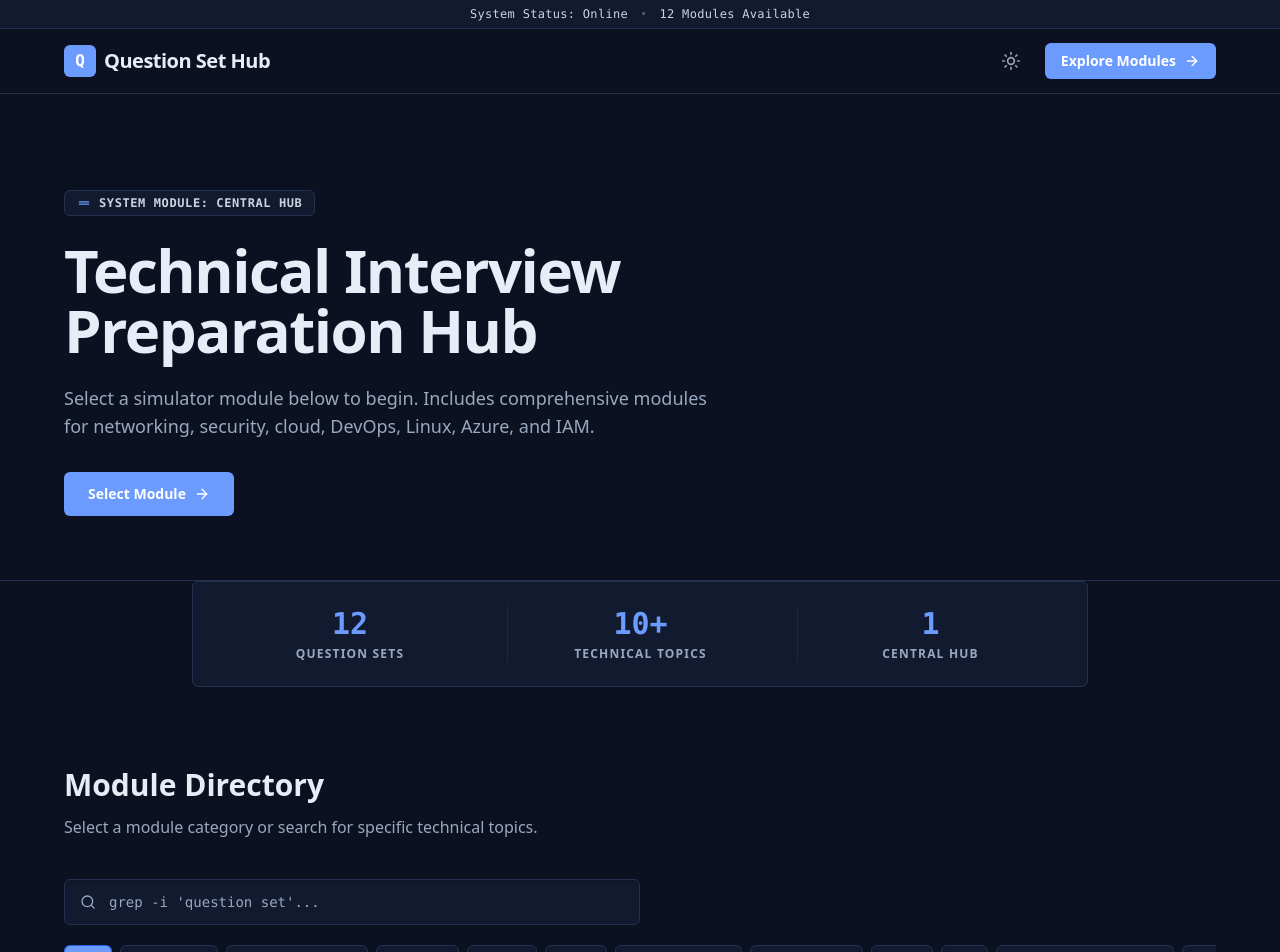
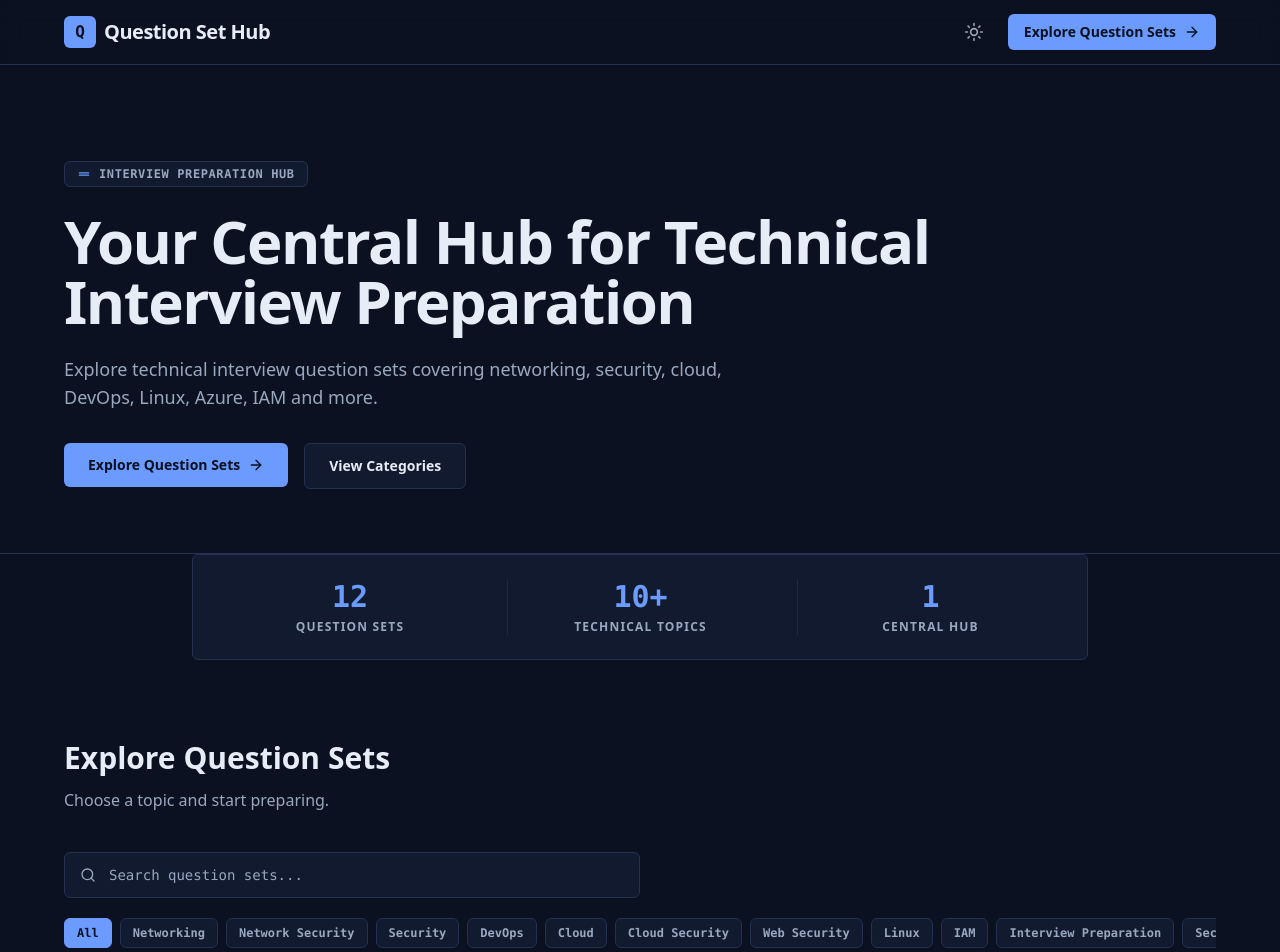
Before and after one commit to Nirmalakhadka18/Question_Set_Hub, a React (Vite) app: page / in a window 1280 px wide. Shown: the top 952 px of the page. Built offline with nearby package versions, Linux system fonts and the light colour scheme.

Commit message:
Match Question Set Hub theme with NH Prep

```diff
--- a/src/App.tsx
+++ b/src/App.tsx
@@ -26,12 +26,7 @@
   }, [searchQuery, selectedCategory]);
 
   return (
-    <div className="min-h-screen bg-[var(--bg)] dark:bg-[var(--bg)] font-sans text-[var(--fg)] dark:text-[var(--fg)] selection:bg-[var(--accent)]/30 selection:text-blue-200 overflow-x-hidden">
-      <div className="bg-[var(--surface)] text-slate-300 py-1.5 px-4 text-[11px] sm:text-xs font-mono font-medium tracking-wide text-center flex flex-wrap items-center justify-center gap-x-3 gap-y-1.5 w-full border-b border-[var(--border)]">
-        <span>System Status: Online</span>
-        <span className="text-slate-600 hidden sm:inline">•</span>
-        <span className="hidden sm:inline">12 Modules Available</span>
-      </div>
+    <div className="min-h-screen bg-[var(--bg)] font-sans text-[var(--fg)] selection:bg-[var(--accent)]/30 selection:text-[var(--accent)] overflow-x-hidden">
       <Header />
 
       <main>
@@ -41,8 +36,8 @@
         <section id="question-sets" className="pt-12 md:pt-16 pb-16">
           <div className="mx-auto max-w-7xl px-4 md:px-8 xl:px-16">
             <div className="mb-10 text-left max-w-2xl">
-              <h2 className="text-2xl font-bold text-[var(--fg)] dark:text-[var(--fg)] sm:text-3xl">Module Directory</h2>
-              <p className="mt-3 text-base text-slate-600 dark:text-[var(--fg-muted)]">Select a module category or search for specific technical topics.</p>
+              <h2 className="text-2xl font-bold text-[var(--fg)] sm:text-3xl">Explore Question Sets</h2>
+              <p className="mt-3 text-base text-[var(--fg-muted)]">Choose a topic and start preparing.</p>
             </div>
 
             <div className="mb-10 flex flex-col items-start gap-5 w-full">
@@ -63,22 +58,22 @@
                 ))}
               </div>
             ) : (
-              <div className="flex flex-col items-center justify-center py-20 text-center rounded-lg border border-[var(--border)] dark:border-[var(--border)] bg-[var(--surface)] dark:bg-[var(--surface)]">
-                <div className="flex h-16 w-16 items-center justify-center rounded-md bg-slate-100 dark:bg-[var(--surface-2)] mb-4">
-                  <svg className="h-8 w-8 text-[var(--fg-muted)] dark:text-[var(--fg-muted)]" fill="none" viewBox="0 0 24 24" stroke="currentColor">
+              <div className="flex flex-col items-center justify-center py-20 text-center rounded-lg border border-[var(--border)] bg-[var(--surface)]">
+                <div className="flex h-16 w-16 items-center justify-center rounded-md bg-[var(--surface-2)] mb-4">
+                  <svg className="h-8 w-8 text-[var(--fg-muted)]" fill="none" viewBox="0 0 24 24" stroke="currentColor">
                     <path strokeLinecap="round" strokeLinejoin="round" strokeWidth={1.5} d="M21 21l-6-6m2-5a7 7 0 11-14 0 7 7 0 0114 0z" />
                   </svg>
                 </div>
-                <h3 className="text-lg font-bold text-[var(--fg)] dark:text-[var(--fg)]">No modules found</h3>
-                <p className="mt-2 text-sm text-[var(--fg-muted)] dark:text-[var(--fg-muted)] max-w-md mx-auto">
-                  No modules match your current filter criteria.
+                <h3 className="text-lg font-bold text-[var(--fg)]">No question sets found</h3>
+                <p className="mt-2 text-sm text-[var(--fg-muted)] max-w-md mx-auto">
+                  No question sets match your current filter criteria.
                 </p>
                 <button
                   onClick={() => {
                     setSearchQuery('');
                     setSelectedCategory('All');
                   }}
-                  className="mt-6 rounded-md bg-[var(--surface-2)] px-5 py-2 text-sm font-semibold text-white shadow-sm hover:bg-slate-700 focus:outline-none focus:ring-2 focus:ring-slate-500 focus:ring-offset-2 dark:focus:ring-offset-slate-950 transition-colors"
+                  className="mt-6 rounded-md bg-[var(--surface-2)] px-5 py-2 text-sm font-semibold text-[var(--fg)] shadow-sm hover:bg-[var(--border)] focus:outline-none focus:ring-2 focus:ring-[var(--accent)] transition-colors"
                 >
                   Clear Filters
                 </button>
--- a/src/components/CategoryFilter.tsx
+++ b/src/components/CategoryFilter.tsx
@@ -14,10 +14,10 @@
               key={category}
               onClick={() => onSelectCategory(category)}
               aria-pressed={selectedCategory === category}
-              className={`rounded-md px-3 py-1.5 text-xs font-mono font-semibold transition-colors border focus-visible:outline-none focus-visible:ring-2 focus-visible:ring-offset-2 focus-visible:ring-blue-500 shadow-sm ${
+              className={`rounded-md px-3 py-1.5 text-xs font-mono font-semibold transition-colors border focus-visible:outline-none focus-visible:ring-2 focus-visible:ring-offset-2 focus-visible:ring-[var(--accent)] shadow-sm ${
                 selectedCategory === category
-                  ? 'bg-[var(--accent)] border-blue-600 text-white shadow-md dark:focus-visible:ring-offset-slate-950'
-                  : 'bg-[var(--surface)] dark:bg-[var(--surface)] border-[var(--border)] dark:border-[var(--border)] text-slate-600 dark:text-[var(--fg-muted)] hover:bg-[var(--bg)] dark:hover:bg-[var(--surface-2)] hover:border-slate-300 dark:hover:border-[var(--border)] hover:text-[var(--fg)] dark:hover:text-slate-200'
+                  ? 'bg-[var(--accent)] border-[var(--accent)] text-[#0b1120] shadow-md focus-visible:ring-offset-[var(--bg)]'
+                  : 'bg-[var(--surface)] border-[var(--border)] text-[var(--fg-muted)] hover:bg-[var(--surface-2)] hover:border-[var(--border)] hover:text-[var(--fg)]'
               }`}
             >
               {category}
--- a/src/components/Header.tsx
+++ b/src/components/Header.tsx
@@ -55,14 +55,14 @@
   const [mobileMenuOpen, setMobileMenuOpen] = useState(false);
 
   return (
-    <header className="sticky top-0 z-50 w-full border-b border-[var(--border)] dark:border-[var(--border)] bg-[var(--bg)] dark:bg-[var(--bg)]/80 backdrop-blur-md shadow-sm transition-colors duration-200">
+    <header className="sticky top-0 z-50 w-full border-b border-[var(--border)] bg-[var(--bg)]/80 backdrop-blur-md shadow-sm transition-colors duration-200">
       <div className="mx-auto flex max-w-7xl items-center justify-between px-4 md:px-8 xl:px-16 h-16">
         <div className="flex items-center gap-8 lg:gap-12">
           <div className="flex items-center gap-2">
-            <div className="flex h-8 w-8 items-center justify-center rounded-md bg-[var(--accent)] text-white font-mono font-bold">
+            <div className="flex h-8 w-8 items-center justify-center rounded-md bg-[var(--accent)] text-[#0b1120] font-mono font-bold">
               Q
             </div>
-            <span className="text-xl font-bold text-[var(--fg)] dark:text-[var(--fg)] tracking-tight">Question Set Hub</span>
+            <span className="text-xl font-bold text-[var(--fg)] tracking-tight">Question Set Hub</span>
           </div>
         </div>
 
@@ -70,9 +70,9 @@
           <ThemeToggle />
           <a
             href="#question-sets"
-            className="group flex items-center gap-2 rounded-md bg-[var(--accent)] px-4 py-2 text-sm font-semibold text-white transition-all hover:bg-[var(--accent)] hover:shadow-md focus-visible:outline-none focus-visible:ring-2 focus-visible:ring-offset-2 focus-visible:ring-blue-500 dark:focus-visible:ring-offset-slate-900"
+            className="group flex items-center gap-2 rounded-md bg-[var(--accent)] px-4 py-2 text-sm font-semibold text-[#0b1120] transition-all hover:bg-blue-400 hover:shadow-md focus-visible:outline-none focus-visible:ring-2 focus-visible:ring-offset-2 focus-visible:ring-[var(--accent)] focus-visible:ring-offset-[var(--bg)]"
           >
-            Explore Modules
+            Explore Question Sets
             <ArrowRightIcon className="h-4 w-4 transition-transform group-hover:translate-x-1" />
           </a>
         </div>
@@ -80,7 +80,7 @@
         <div className="flex items-center gap-2 md:hidden">
           <ThemeToggle />
           <button
-            className="p-2 text-slate-600 dark:text-[var(--fg-muted)] hover:text-[var(--fg)] dark:hover:text-[var(--fg)] rounded-md transition-colors focus-visible:outline-none focus-visible:ring-2 focus-visible:ring-blue-500"
+            className="p-2 text-[var(--fg-muted)] hover:text-[var(--fg)] rounded-md transition-colors focus-visible:outline-none focus-visible:ring-2 focus-visible:ring-[var(--accent)]"
             onClick={() => setMobileMenuOpen(!mobileMenuOpen)}
             aria-label={mobileMenuOpen ? "Close menu" : "Open menu"}
             aria-expanded={mobileMenuOpen}
@@ -92,17 +92,17 @@
 
       {/* Mobile Menu */}
       {mobileMenuOpen && (
-        <div className="md:hidden border-t border-[var(--border)] dark:border-[var(--border)] bg-[var(--bg)] dark:bg-[var(--bg)] p-4 transition-colors duration-200">
+        <div className="md:hidden border-t border-[var(--border)] bg-[var(--bg)] p-4 transition-colors duration-200">
           <nav className="flex flex-col space-y-4">
-            <a href="#" className="text-base font-medium text-[var(--fg)] dark:text-[var(--fg)]" onClick={() => setMobileMenuOpen(false)}>Home</a>
-            <a href="#question-sets" className="text-base font-medium text-slate-600 dark:text-[var(--fg-muted)]" onClick={() => setMobileMenuOpen(false)}>Question Sets</a>
-            <a href="#question-sets" className="text-base font-medium text-slate-600 dark:text-[var(--fg-muted)]" onClick={() => setMobileMenuOpen(false)}>Categories</a>
+            <a href="#" className="text-base font-medium text-[var(--fg)]" onClick={() => setMobileMenuOpen(false)}>Home</a>
+            <a href="#question-sets" className="text-base font-medium text-[var(--fg-muted)] hover:text-[var(--fg)]" onClick={() => setMobileMenuOpen(false)}>Question Sets</a>
+            <a href="#question-sets" className="text-base font-medium text-[var(--fg-muted)] hover:text-[var(--fg)]" onClick={() => setMobileMenuOpen(false)}>Categories</a>
             <a
               href="#question-sets"
-              className="mt-4 flex items-center justify-center gap-2 rounded-md bg-[var(--accent)] px-4 py-3 text-base font-semibold text-white"
+              className="mt-4 flex items-center justify-center gap-2 rounded-md bg-[var(--accent)] px-4 py-3 text-base font-semibold text-[#0b1120]"
               onClick={() => setMobileMenuOpen(false)}
             >
-              Explore Modules
+              Explore Question Sets
               <ArrowRightIcon className="h-4 w-4" />
             </a>
           </nav>
--- a/src/components/Hero.tsx
+++ b/src/components/Hero.tsx
@@ -4,29 +4,35 @@
 
 export default function Hero() {
   return (
-    <section className="relative overflow-hidden bg-[var(--bg)] dark:bg-[var(--bg)] pt-16 md:pt-24 pb-12 md:pb-16 border-b border-[var(--border)] dark:border-[var(--border)]">
+    <section className="relative overflow-hidden bg-[var(--bg)] pt-16 md:pt-24 pb-12 md:pb-16 border-b border-[var(--border)]">
       <div className="mx-auto max-w-7xl px-4 md:px-8 xl:px-16">
 
-        <div className="inline-flex items-center gap-2 rounded-md border border-slate-300 dark:border-[var(--border)] bg-slate-100 dark:bg-[var(--surface)] px-3 py-1 text-xs font-mono font-semibold mb-6 uppercase tracking-wider text-slate-700 dark:text-slate-300">
+        <div className="inline-flex items-center gap-2 rounded-md border border-[var(--border)] bg-[var(--surface)] px-3 py-1 text-xs font-mono font-semibold mb-6 uppercase tracking-wider text-[var(--fg-muted)]">
           <svg width="14" height="14" viewBox="0 0 24 24" fill="none" stroke="currentColor" strokeWidth="2" strokeLinecap="round" strokeLinejoin="round" className="text-[var(--accent)]"><path d="M4 10h16"/><path d="M4 14h16"/></svg>
-          System Module: Central Hub
+          INTERVIEW PREPARATION HUB
         </div>
 
-        <h1 className="max-w-4xl text-4xl font-bold tracking-tight text-[var(--fg)] dark:text-[var(--fg)] sm:text-5xl md:text-6xl mb-6">
-          Technical Interview Preparation Hub
+        <h1 className="max-w-4xl text-4xl font-bold tracking-tight text-[var(--fg)] sm:text-5xl md:text-6xl mb-6">
+          Your Central Hub for Technical Interview Preparation
         </h1>
 
-        <p className="max-w-2xl text-lg text-slate-600 dark:text-[var(--fg-muted)] font-medium mb-8">
-          Select a simulator module below to begin. Includes comprehensive modules for networking, security, cloud, DevOps, Linux, Azure, and IAM.
+        <p className="max-w-2xl text-lg text-[var(--fg-muted)] font-medium mb-8">
+          Explore technical interview question sets covering networking, security, cloud, DevOps, Linux, Azure, IAM and more.
         </p>
 
         <div className="flex flex-col sm:flex-row items-start gap-4">
           <a
             href="#question-sets"
-            className="group relative inline-flex items-center justify-center gap-2 rounded-md bg-[var(--accent)] px-6 py-3 text-sm font-bold text-white transition-colors hover:bg-[var(--accent)] focus-visible:outline-none focus-visible:ring-2 focus-visible:ring-offset-2 focus-visible:ring-blue-500 dark:focus-visible:ring-offset-slate-950"
+            className="group relative inline-flex items-center justify-center gap-2 rounded-md bg-[var(--accent)] px-6 py-3 text-sm font-bold text-[#0b1120] transition-colors hover:bg-blue-400 focus-visible:outline-none focus-visible:ring-2 focus-visible:ring-offset-2 focus-visible:ring-[var(--accent)] focus-visible:ring-offset-[var(--bg)]"
           >
-            Select Module
+            Explore Question Sets
             <ArrowRightIcon className="h-4 w-4 transition-transform group-hover:translate-x-1" />
+          </a>
+          <a
+            href="#question-sets"
+            className="inline-flex items-center justify-center rounded-md border border-[var(--border)] bg-[var(--surface)] px-6 py-3 text-sm font-bold text-[var(--fg)] transition-all hover:bg-[var(--surface-2)] shadow-sm focus-visible:outline-none focus-visible:ring-2 focus-visible:ring-offset-2 focus-visible:ring-[var(--accent)] focus-visible:ring-offset-[var(--bg)]"
+          >
+            View Categories
           </a>
         </div>
       </div>
--- a/src/components/SearchBar.tsx
+++ b/src/components/SearchBar.tsx
@@ -15,8 +15,8 @@
       </div>
       <input
         type="search"
-        className="block w-full rounded-md border border-slate-300 dark:border-[var(--border)] bg-[var(--surface)] dark:bg-[var(--surface)] py-3 pl-11 pr-4 text-sm text-[var(--fg)] dark:text-[var(--fg)] shadow-inner transition-colors focus:border-blue-500 dark:focus:border-blue-500 focus:outline-none focus:ring-1 focus:ring-blue-500 font-mono placeholder:text-[var(--fg-muted)]"
-        placeholder="grep -i 'question set'..."
+        className="block w-full rounded-md border border-[var(--border)] bg-[var(--surface)] py-3 pl-11 pr-4 text-sm text-[var(--fg)] shadow-sm transition-colors focus:border-[var(--accent)] focus:outline-none focus:ring-1 focus:ring-[var(--accent)] font-mono placeholder:text-[var(--fg-muted)]"
+        placeholder="Search question sets..."
         value={value}
         onChange={(e) => onChange(e.target.value)}
         aria-label="Search question sets"
```
Also changed, not shown: src/components/QuestionSetCard.tsx (+10 -10 lines).
